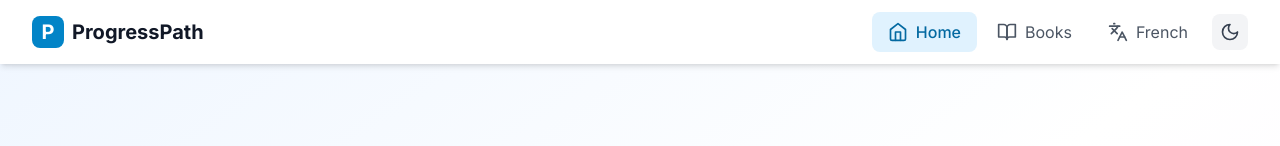
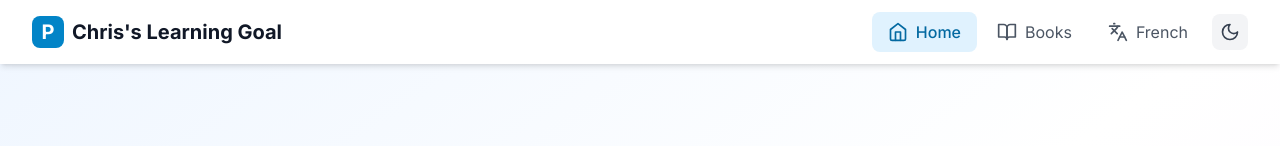
Before and after one commit to RixGem/ProgressPath, a Next.js app: page / in a window 1280 px wide. Shown: the top 146 px of the page. Built offline with nearby package versions, Linux system fonts and the light colour scheme.

Commit message:
Update brand name to Chris's Learning Goal

```diff
--- a/components/Navigation.js
+++ b/components/Navigation.js
@@ -22,7 +22,7 @@ export default function Navigation() {
             <div className="w-8 h-8 bg-primary-600 dark:bg-primary-500 rounded-lg flex items-center justify-center">
               <span className="text-white font-bold text-xl">P</span>
             </div>
-            <span className="text-xl font-bold text-gray-900 dark:text-white">ProgressPath</span>
+            <span className="text-xl font-bold text-gray-900 dark:text-white">Chris's Learning Goal</span>
           </Link>
 
           <div className="flex items-center space-x-2">
```
